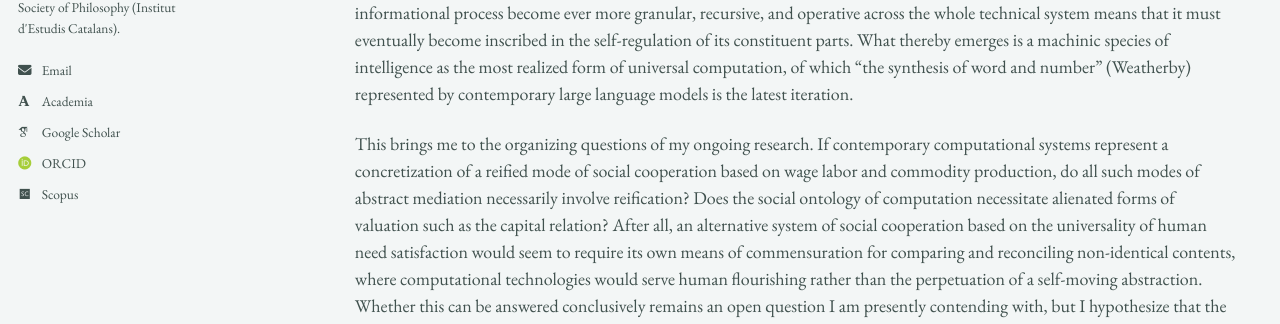
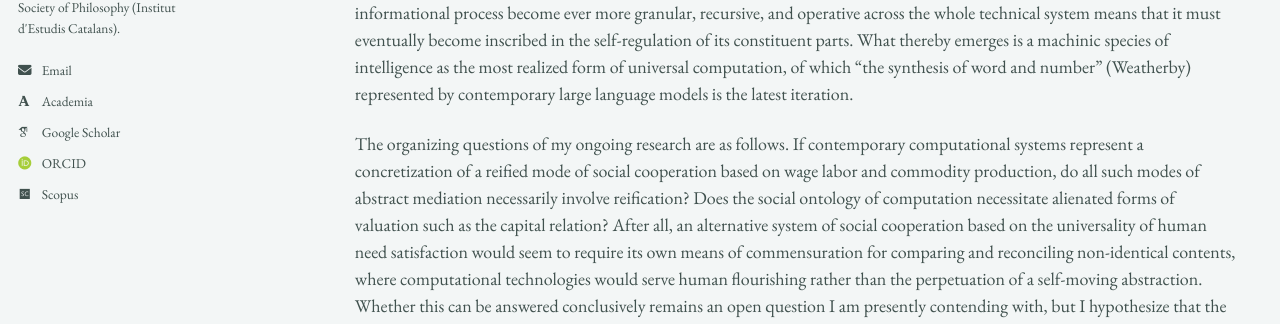
Before and after one commit to epujol90/epujol90.github.io, a Jekyll site: the page built from _pages/research.md, in a window 1280 px wide and 900 px high, scrolled down 4597 px. Shown: the part 348-672 px from the top of the window. Built offline with Jekyll 4.4.1, drawn with Linux system fonts in a browser that asks for light colours; some web fonts are replaced; a script bundle is joined from its source files by our own code; library files that are not in the unit come from our copies; some of the changed text lies outside the part shown.

Commit message:
Update research.md

```diff
--- a/_pages/research.md
+++ b/_pages/research.md
@@ -61,4 +61,4 @@ If the social ontology of a technical system must account for the intersubjectiv
 
 As historians of science and the epistemology of computation have argued (Daston, Galison, Schaffer, Pasquinelli), the twin birth of this industrial arrangement and the computer suggests a common operational logic. Indeed, if the industrial coupling of humans and machines necessitates a systematic regimentation of labor-time and value, then computation is the mechanism by which the modern technical system makes this requirement actionable at scale. What is more, the imperative that this informational process become ever more granular, recursive, and operative across the whole technical system means that it must eventually become inscribed in the self-regulation of its constituent parts. What thereby emerges is a machinic species of intelligence as the most realized form of universal computation, of which “the synthesis of word and number” (Weatherby) represented by contemporary large language models is the latest iteration.
 
-This brings me to the organizing questions of my ongoing research. If contemporary computational systems represent a concretization of a reified mode of social cooperation based on wage labor and commodity production, do all such modes of abstract mediation necessarily involve reification? Does the social ontology of computation necessitate alienated forms of valuation such as the capital relation? After all, an alternative system of social cooperation based on the universality of human need satisfaction would seem to require its own means of commensuration for comparing and reconciling non-identical contents, where computational technologies would serve human flourishing rather than the perpetuation of a self-moving abstraction. Whether this can be answered conclusively remains an open question I am presently contending with, but I hypothesize that the world-disclosing possibilities that contemporary computational systems already exhibit, even when enfolded in an alienated social world, may be an adumbration of a form of human individuation that does not yet exist.
+The organizing questions of my ongoing research are as follows. If contemporary computational systems represent a concretization of a reified mode of social cooperation based on wage labor and commodity production, do all such modes of abstract mediation necessarily involve reification? Does the social ontology of computation necessitate alienated forms of valuation such as the capital relation? After all, an alternative system of social cooperation based on the universality of human need satisfaction would seem to require its own means of commensuration for comparing and reconciling non-identical contents, where computational technologies would serve human flourishing rather than the perpetuation of a self-moving abstraction. Whether this can be answered conclusively remains an open question I am presently contending with, but I hypothesize that the world-disclosing possibilities that contemporary computational systems already exhibit, even when enfolded in an alienated social world, may be an adumbration of a form of human individuation that does not yet exist.
```
